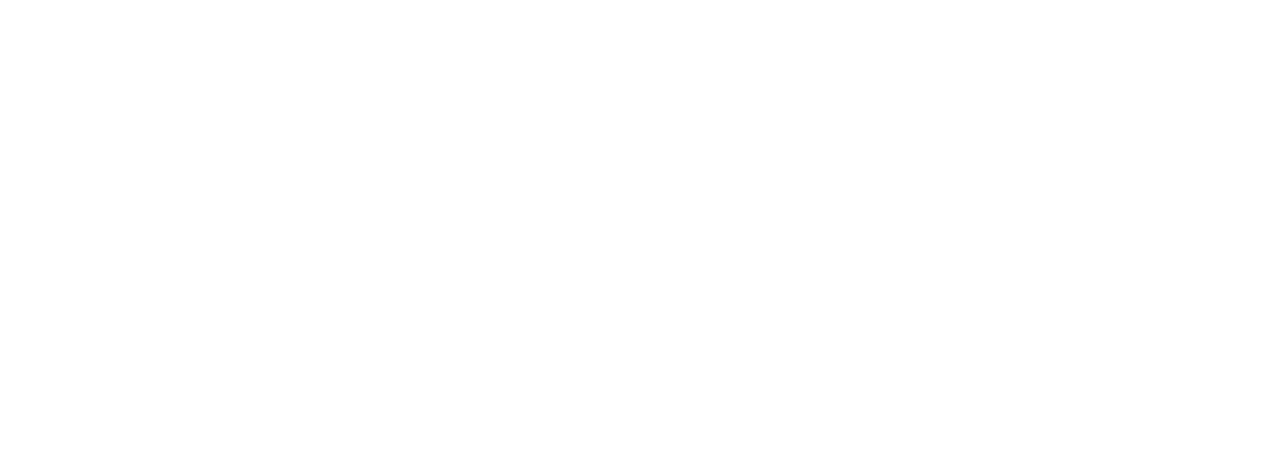
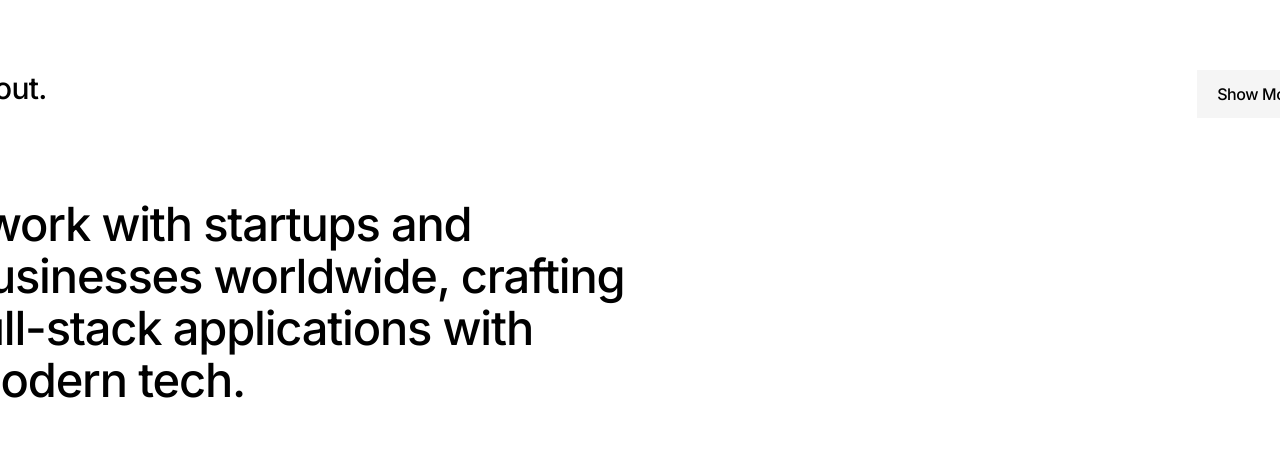
Before and after one commit to DeepakLabade/portfolio, a Next.js app: page / in a window 1280 px wide. Shown: the part 2275-2731 px from the top of the page. Before the commit the page ends 2225 px from the top, so only its background shows below. Built offline with nearby package versions, Linux system fonts and the light colour scheme.

Commit message:
added about section

```diff
--- a/app/components/about.tsx
+++ b/app/components/about.tsx
@@ -1,8 +1,45 @@
 import React from 'react'
+import {motion} from 'motion/react'
+
+const projectVariant = {
+    hidden: {
+        y: 50,
+        opacity: 0
+    },
+    visible: {
+        y: 0,
+        opacity: 1,
+        transition: {
+            duration: 0.3,
+            ease: [0.33, 1, 0.68, 1] as any,
+        }
+    }
+}
 
 const About = () => {
   return (
-    <div>About</div>
+    <div className='flex flex-col gap-8 mt-30'>
+        <motion.div
+        variants={projectVariant}
+        initial='hidden'
+        whileInView='visible'
+        viewport={{once: true}}
+        className='flex justify-between'>
+            <p className='text-3xl tracking-tight font-medium'>about.</p>
+            <button className='bg-neutral-100 px-5 py-3 tracking-tight font-medium hover:bg-black hover:text-white cursor-pointer text-center transition duration-300'>Show More</button>
+        </motion.div>
+
+        <div className='pt-12 flex flex-col gap-20'>
+            <p className='max-w-[730px] text-[47px] tracking-tight font-medium leading-13 whitespace-normal '>
+            I work with startups and businesses worldwide, crafting full-stack applications with modern tech.
+            </p>
+            <div className='flex justify-center gap-20'>
+                <div className='w-140 bg-blue-400 h-90'>
+                </div>
+                <p className='max-w-xs flex items-center font-medium text-lg leading-5'>I build products that are clear, scalable, and user-focused, balancing smart engineering with real-world needs.</p>
+            </div>
+        </div>
+    </div>
   )
 }
 
--- a/app/components/hero.tsx
+++ b/app/components/hero.tsx
@@ -65,7 +65,7 @@
           {/* deepaklabade001@gmail.com */}
         </div>
         <p className="max-w-2xl text-[40px] tracking-tight font-medium leading-10 whitespace-normal text-justify ">
-        &nbsp;&nbsp;&nbsp;&nbsp;&nbsp;Hello, I'm a freelancer specializing in minimal design with 10 years of expertise — based in Tokyo, working remote. Let’s create!
+        &nbsp;&nbsp;&nbsp;&nbsp;&nbsp;Hello, I'm a Full-Stack Developer building scalable web apps — working remote worldwide. Let’s create!
         </p>
       </motion.div>
     </div>
--- a/app/components/project-card.tsx
+++ b/app/components/project-card.tsx
@@ -10,9 +10,11 @@
     <Image
       src={src}
       alt={title}
-      className="w-full h-full transition-transform duration-500 group-hover:scale-110"
+      className="w-full h-full transition-transform duration-500 group-hover:scale-110 object-cover"
       width={100}
       height={100}
+      quality={100}
+      unoptimized
     />
 
     <div
--- a/app/components/projects.tsx
+++ b/app/components/projects.tsx
@@ -12,7 +12,6 @@
         transition: {
             duration: 0.3,
             ease: [0.33, 1, 0.68, 1] as any,
-            delay: 0.2
         }
     }
 }
@@ -28,12 +27,13 @@
 
         className='flex justify-between'>
             <p className='text-3xl tracking-tight font-medium'>work.</p>
-            <button className='bg-neutral-100 px-5 py-3 tracking-tight font-medium hover:bg-black hover:text-white cursor-pointer text-center transition'>Show More</button>
+            <button className='bg-neutral-100 px-5 py-3 tracking-tight font-medium hover:bg-black hover:text-white cursor-pointer text-center transition duration-300'>Show More</button>
         </div>
         <div className='grid grid-cols-2 gap-6'>
             <ProjectCard src='https://images.unsplash.com/photo-1525547719571-a2d4ac8945e2?ixlib=rb-4.1.0&ixid=M3wxMjA3fDB8MHxzZWFyY2h8Mnx8Y29tcHV0ZXJ8ZW58MHx8MHx8fDA%3D&auto=format&fit=crop&q=60&w=600' title="Something" />
-            <ProjectCard src='/avatar.png' title="Another project" />
-            <ProjectCard src='/avatar.png' title='Another One' />
+            <ProjectCard src='https://images.unsplash.com/photo-1555939594-58d7cb561ad1?ixlib=rb-4.1.0&ixid=M3wxMjA3fDB8MHxzZWFyY2h8Nnx8Zm9vZHxlbnwwfHwwfHx8MA%3D%3D&auto=format&fit=crop&q=60&w=600' title="Another project" />
+            <ProjectCard src='/homely-bites.avif' title='Another One' />
+            <ProjectCard src='https://images.unsplash.com/photo-1555939594-58d7cb561ad1?ixlib=rb-4.1.0&ixid=M3wxMjA3fDB8MHxzZWFyY2h8Nnx8Zm9vZHxlbnwwfHwwfHx8MA%3D%3D&auto=format&fit=crop&q=60&w=600' title="Another project" />
         </div>
     </motion.div>
   )
--- a/app/page.tsx
+++ b/app/page.tsx
@@ -5,6 +5,7 @@
 import StartAnimation from "./components/startAnimation";
 import Hero from "./components/hero";
 import Projects from "./components/projects";
+import About from "./components/about";
 
 const smoothEase = [0.42, 0.21, 0.0, 0.97]
 
@@ -12,9 +13,9 @@
 export default function Home() {
   return (
     <Container>
-      {/* <StartAnimation />   */}
       <Hero />
       <Projects />
+      <About />
     </Container>
   );
 }
```
Also changed, not shown: public/homely-bites.avif (added).
